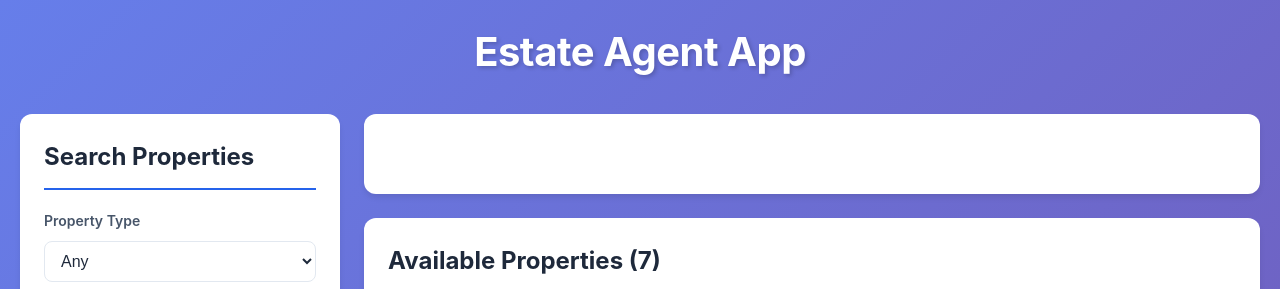
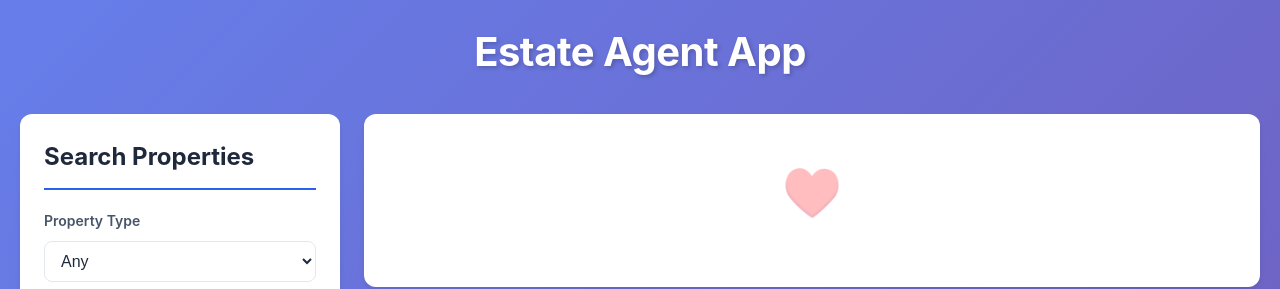
Before and after one commit to Gangulyy/React-CW, a React (Vite) app in the folder Estate-Agent-CW/: page / in a window 1280 px wide. Shown: the top 289 px of the page. Built offline with nearby package versions, Linux system fonts and the light colour scheme.

Commit message:
added emptyicon

```diff
--- a/Estate-Agent-CW/src/components/FavouritesList.jsx
+++ b/Estate-Agent-CW/src/components/FavouritesList.jsx
@@ -5,6 +5,7 @@ function FavouritesList({ favourites, onSelect, clearFavourites }) {
   if (favourites.length === 0) {
     return (
       <div style={styles.emptyContainer}>
+        <div style={styles.emptyIcon}>♥️</div>
 
       </div>
     );
@@ -38,6 +39,11 @@ const styles = {
     textAlign: 'center',
     marginBottom: '24px'
   },
+  emptyIcon: {
+    fontSize: '3rem',
+    marginBottom: '16px',
+    opacity: 0.3
+  },
 };
 
 export default FavouritesList;
```
